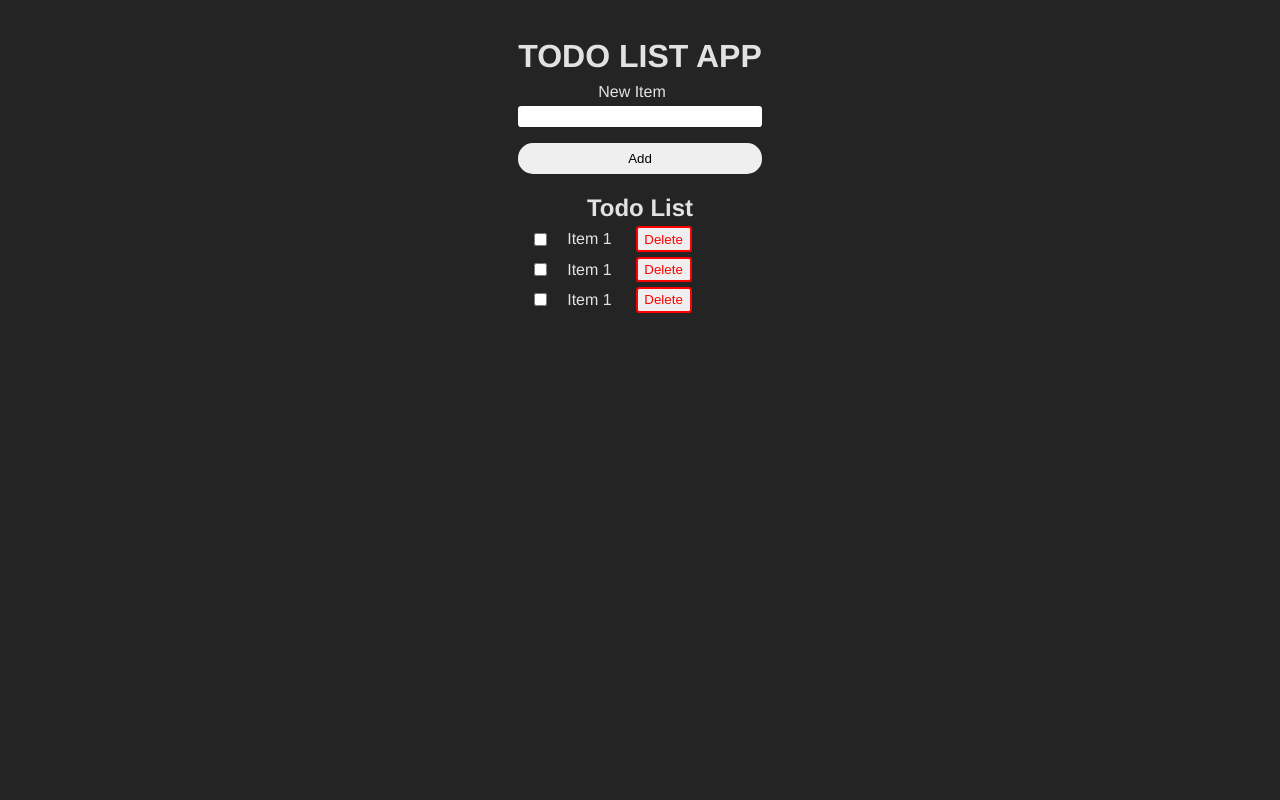
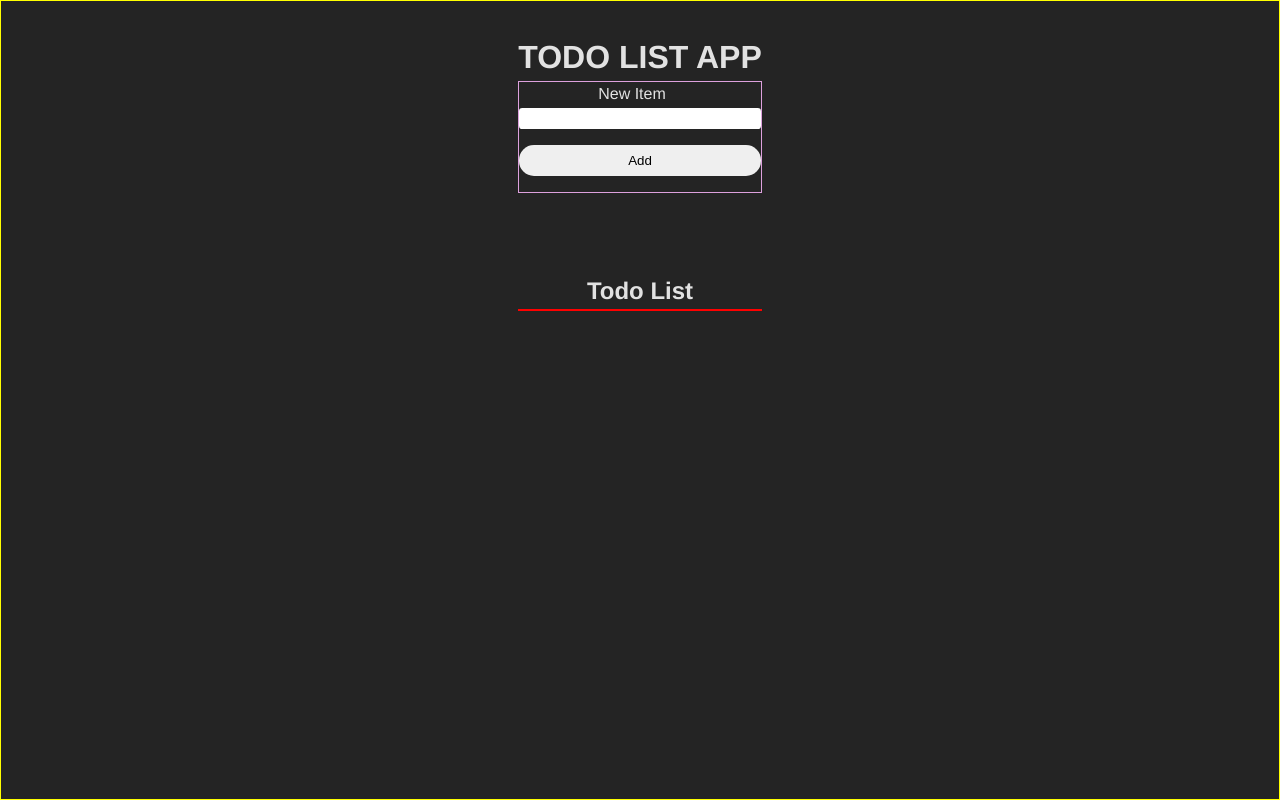
Before and after one commit to T4R0TARO/todo-list-app, a React (Vite) app: page / in a window 1280 px wide. Built offline with nearby package versions, Linux system fonts and the light colour scheme.

Commit message:
add item feature and nanoid

```diff
--- a/package.json
+++ b/package.json
@@ -11,6 +11,7 @@
     "preview": "vite preview"
   },
   "dependencies": {
+    "nanoid": "^4.0.2",
     "react": "^18.2.0",
     "react-dom": "^18.2.0"
   },
--- a/src/App.css
+++ b/src/App.css
@@ -12,6 +12,11 @@
   text-align: center;
 }
 
+.new-item-form {
+  margin-bottom: 5rem;
+  border: 1px solid plum;
+}
+
 .btn.btn-delete {
   color: red;
   border: 2px solid red;
@@ -20,6 +25,12 @@
 .btn.btn-delete:hover,
 .btn.btn-delete:focus-visible {
   background: maroon;
+}
+
+li {
+  display: flex;
+  flex-direction: row;
+  justify-content: space-around;
 }
 
 label {
@@ -65,6 +76,7 @@ input {
   display: flex;
   flex-direction: column;
   gap: 1rem;
+  border: 1px solid red;
 }
 
 .list li {
--- a/src/App.jsx
+++ b/src/App.jsx
@@ -1,44 +1,86 @@
 import { useState } from "react";
-// import reactLogo from "./assets/react.svg";
-// import viteLogo from "/vite.svg";
+import { nanoid } from "nanoid";
 import "./App.css";
 
 function App() {
+  const [newItem, setNewItem] = useState("");
+  const [todos, setTodos] = useState([]);
+  console.log(newItem);
+  console.log(todos);
+  /** MVP
+   * Input Form for user to add info about the item
+   * Add button to add Item from form
+   * List That displays all added items
+   * Delete button to delete item
+   * Click to mark item as complete
+   */
+
+  // Keeps track of changes in the form input
+  function handleChange(e) {
+    setNewItem(e.target.value);
+  }
+
+  // * prevent default re-render
+  // add item obj to state `todos`
+  // each item has props `id` `title` `completed`
+  // clear input back to blank string
+  function handleSubmit(e) {
+    e.preventDefault();
+
+    setTodos((prevState) => {
+      return [...prevState, { id: nanoid(), title: newItem, completed: false }];
+    });
+
+    setNewItem("");
+  }
+
+  function toggleTodo(id, completed) {
+    setTodos((prevState) => {
+      return prevState.map((todo) => {
+        if (todo.id === id) {
+          return { ...todo, completed };
+        }
+        return todo;
+      });
+    });
+  }
+
+  const todoListItems = todos.map((todo) => {
+    return (
+      <li key={todo.id}>
+        <label>
+          <input
+            type="checkbox"
+            checked={todo.completed}
+            onChange={(e) => toggleTodo(todo.id, e.target.checked)}
+          />
+          {todo.title}
+        </label>
+        <button className="btn btn-delete">Delete</button>
+      </li>
+    );
+  });
+
   return (
-    <>
+    <main>
       <h1>TODO LIST APP</h1>
-      <form className="new-item-form">
+      {/* New Item Form */}
+      <form onSubmit={handleSubmit} className="new-item-form">
         <div className="form-row">
           <label htmlFor="item">New Item</label>
-          <input id="item" type="text" />
+          <input
+            value={newItem}
+            onChange={handleChange}
+            id="item"
+            type="text"
+          />
         </div>
         <button className="add-btn">Add</button>
       </form>
       <h1 className="header">Todo List</h1>
-      <ul className="list">
-        <li>
-          <label>
-            <input type="checkbox" />
-            Item 1
-          </label>
-          <button className="btn btn-delete">Delete</button>
-        </li>
-        <li>
-          <label>
-            <input type="checkbox" />
-            Item 1
-          </label>
-          <button className="btn btn-delete">Delete</button>
-        </li>
-        <li>
-          <label>
-            <input type="checkbox" />
-            Item 1
-          </label>
-          <button className="btn btn-delete">Delete</button>
-        </li>
-      </ul>
-    </>
+      {/* Todo List Items */}
+      <ul className="list">{todoListItems}</ul>
+    </main>
   );
 }
 
--- a/src/index.css
+++ b/src/index.css
@@ -15,11 +15,12 @@
 }
 
 body {
-  margin: 0;
+  margin: 0 auto;
   display: flex;
   /* place-items: center; */
-  min-width: 320px;
+  min-width: 400px;
   min-height: 100vh;
+  border: 1px solid yellow;
 }
 
 .btn {
@@ -29,63 +30,3 @@ body {
   border: none;
   outline: none;
 }
-
-.list {
-  text-decoration: none;
-  list-style: none;
-  margin-left: 1rem;
-}
-
-.list {
-  display: flex;
-  flex-direction: column;
-  gap: 0.3rem;
-}
-
-/*
-a {
-  font-weight: 500;
-  color: #646cff;
-  text-decoration: inherit;
-}
-a:hover {
-  color: #535bf2;
-}
-
-
-h1 {
-  font-size: 3.2em;
-  line-height: 1.1;
-}
-
-button {
-  border-radius: 8px;
-  border: 1px solid transparent;
-  padding: 0.6em 1.2em;
-  font-size: 1em;
-  font-weight: 500;
-  font-family: inherit;
-  background-color: #1a1a1a;
-  cursor: pointer;
-  transition: border-color 0.25s;
-}
-button:hover {
-  border-color: #646cff;
-}
-button:focus,
-button:focus-visible {
-  outline: 4px auto -webkit-focus-ring-color;
-}
-
-@media (prefers-color-scheme: light) {
-  :root {
-    color: #213547;
-    background-color: #ffffff;
-  }
-  a:hover {
-    color: #747bff;
-  }
-  button {
-    background-color: #f9f9f9;
-  }
-} */
```
Also changed, not shown: 1 other file (tests, documents, lock files or other folders).
